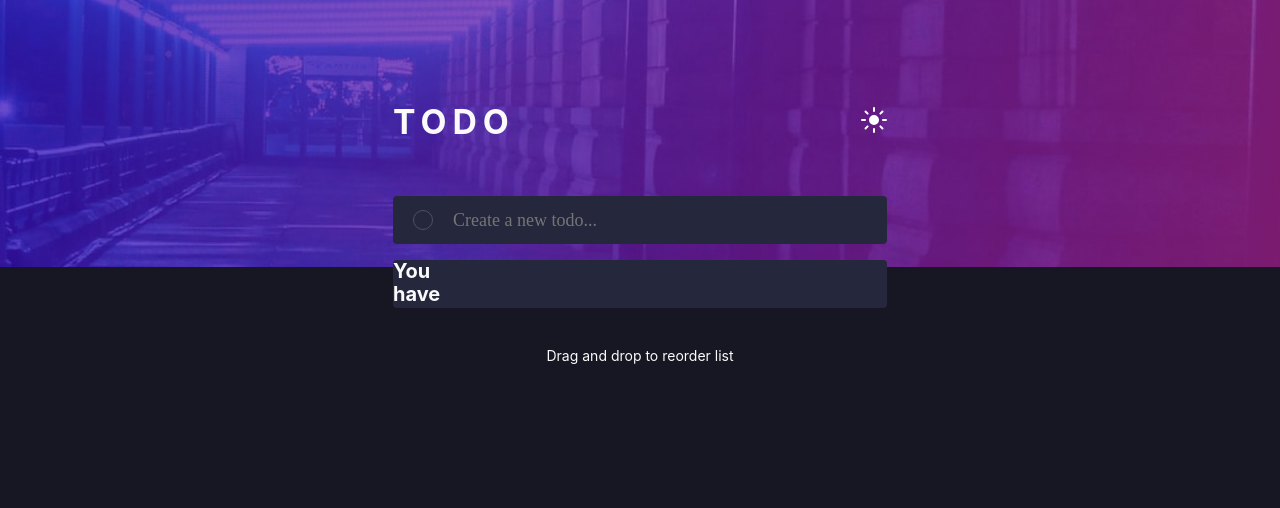
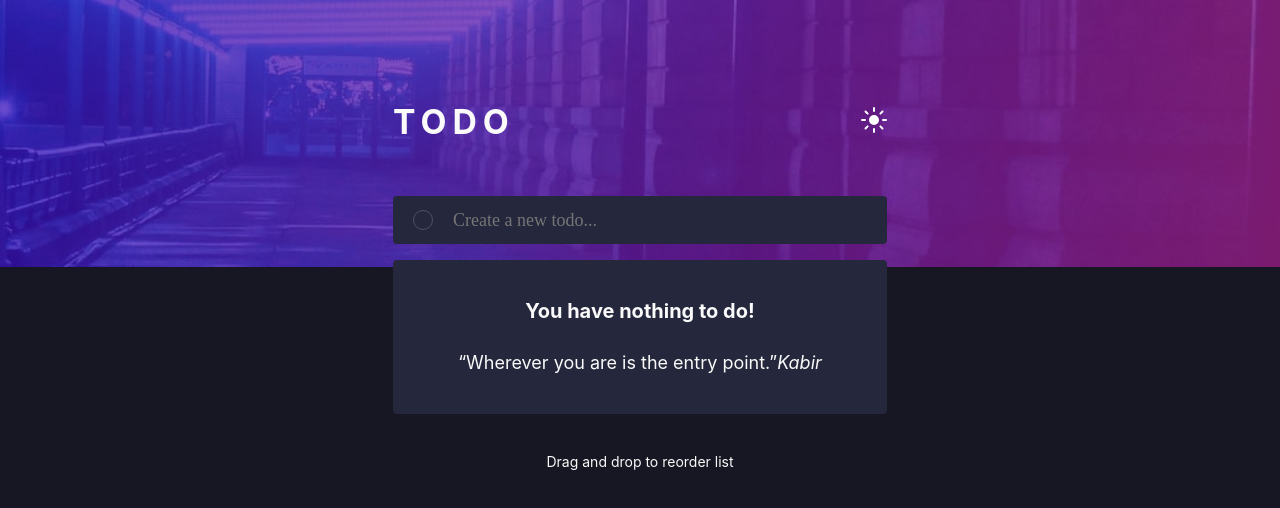
Before and after one commit to ClaytonDewey/dnd-todo-app, a React (Vite) app: page / in a window 1280 px wide. Shown: the top 508 px of the page. Built offline with nearby package versions, Linux system fonts and the light colour scheme.

Commit message:
Style todo list if empty

```diff
--- a/src/sass/components/_todo.scss
+++ b/src/sass/components/_todo.scss
@@ -16,6 +16,10 @@
     overflow: hidden;
 
     .todo {
+      &__toggle {
+        cursor: pointer;
+      }
+
       &:not(:last-child) {
         border-bottom: 1px solid var(--dark-2);
       }
@@ -72,7 +76,7 @@
     align-items: center;
     text-align: center;
     height: 4.8rem;
-    border-radius: var(--radius);
+    border-radius: 0 0 var(--radius);
     font-size: 1.2rem;
 
     button {
@@ -103,4 +107,16 @@
     display: inline;
     width: auto;
   }
+
+  &__empty {
+    padding: 4rem 2rem;
+    display: flex;
+    flex-flow: row wrap;
+    height: auto;
+    justify-content: center;
+
+    h2 {
+      margin-bottom: 3rem;
+    }
+  }
 }
```
